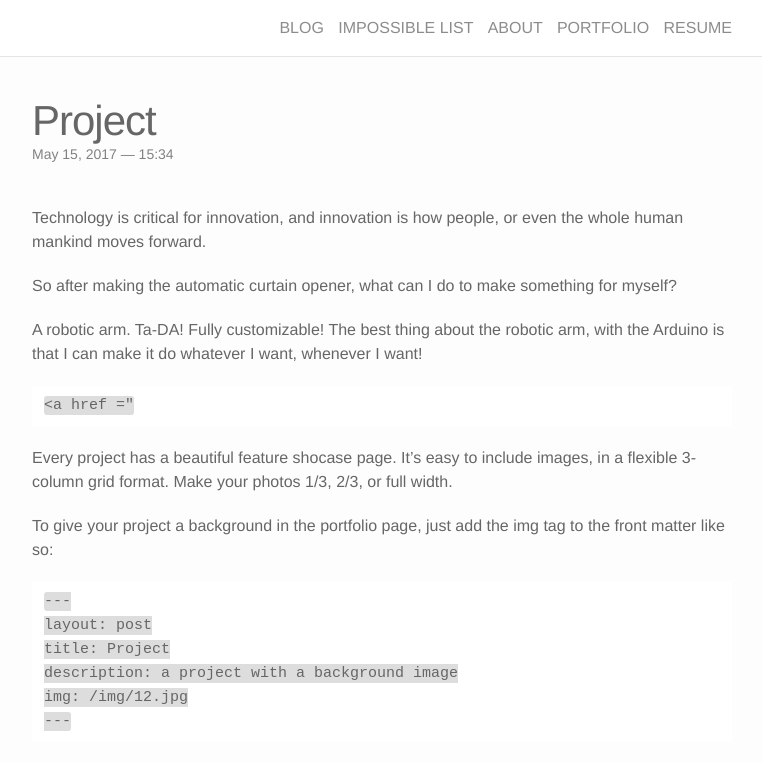
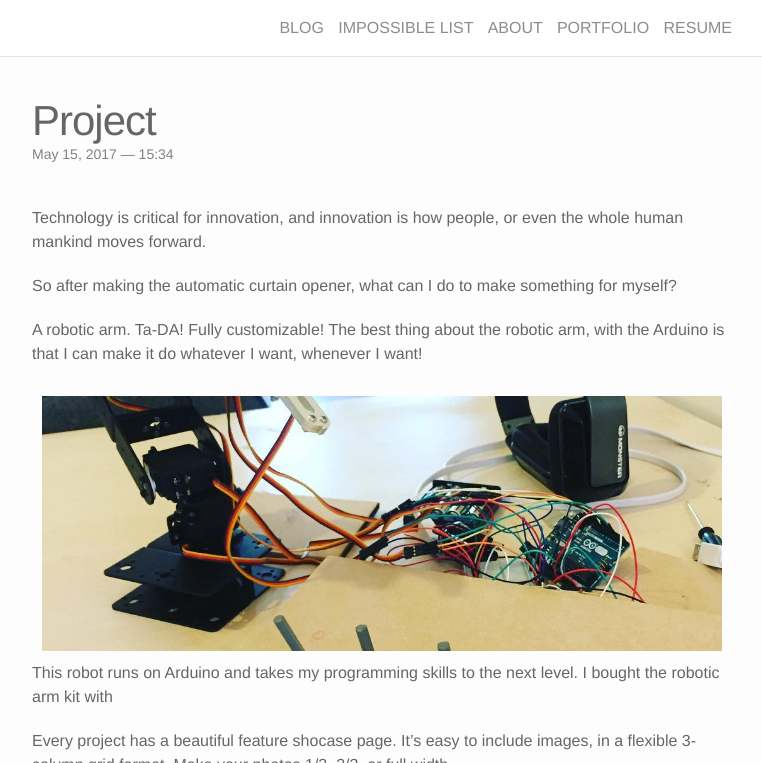
Before and after one commit to chwong1996/myhome, a Jekyll site: the page built from _portfolio/2_project.markdown, in a window 1280 px wide and 900 px high, cut to the strip 0-763 px from the top of the window. Shown: the whole strip, without its empty margins (258-1020 px from the left). Built offline with Jekyll 4.4.1, drawn with Linux system fonts in a browser that asks for light colours; nearby versions of some CDN libraries.

Commit message:
Update 2_project.markdown

```diff
--- a/_portfolio/2_project.markdown
+++ b/_portfolio/2_project.markdown
@@ -9,9 +9,10 @@ Technology is critical for innovation, and innovation is how people, or even the
 So after making the automatic curtain opener, what can I do to make something for myself?
 
 A robotic arm. Ta-DA! Fully customizable! The best thing about the robotic arm, with the Arduino is that I can make it do whatever I want, whenever I want!
-
-	<a href ="
-
+<div class="img_row">
+	<img class="col three" src="{{ site.baseurl }}/img/Robotic arm.jpg" alt="" title="Robotic arm"/>
+</div>
+This robot runs on Arduino and takes my programming skills to the next level. I bought the robotic arm kit with
 
 
 Every project has a beautiful feature shocase page. It's easy to include images, in a flexible 3-column grid format. Make your photos 1/3, 2/3, or full width.
```
